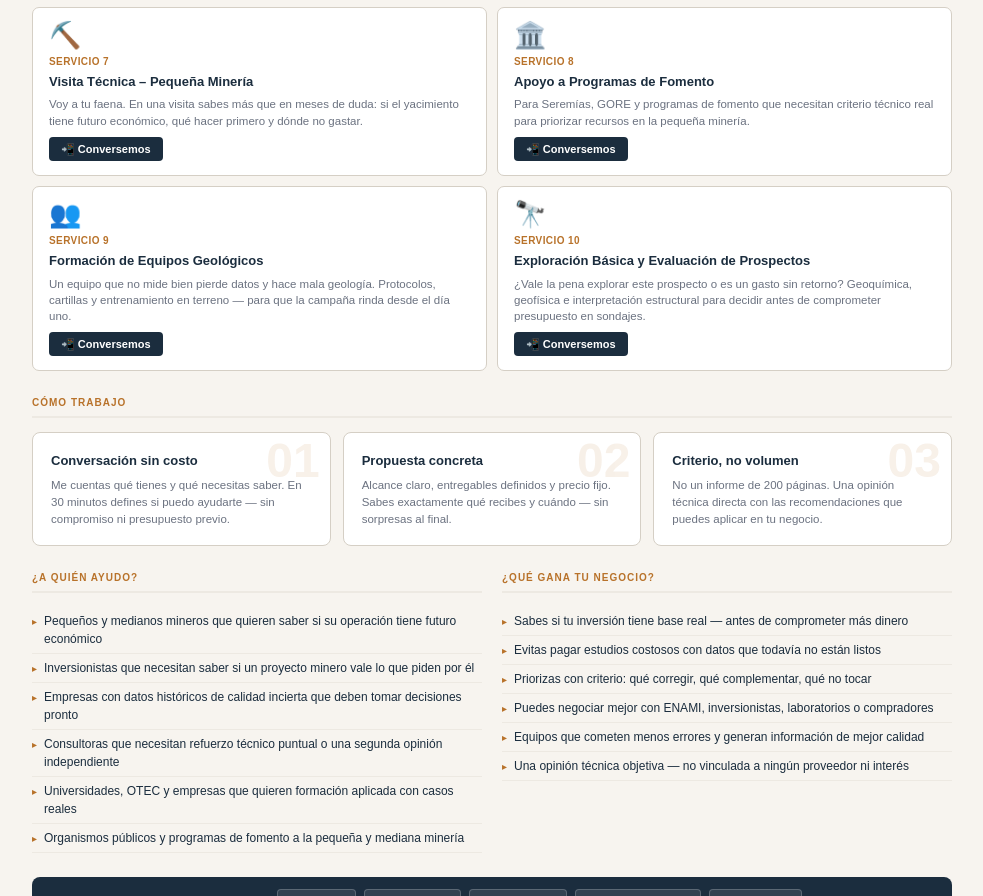
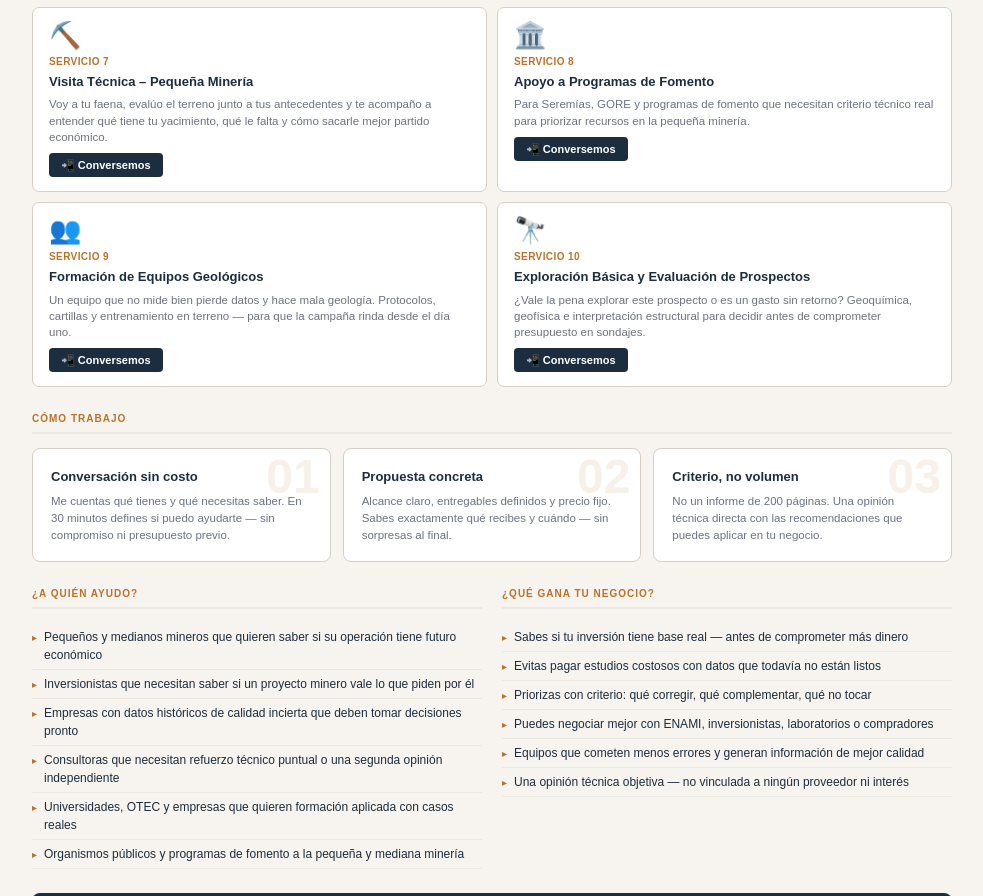
Before and after one commit to fpontigoc/pontigo-geo, a plain HTML site: page index.html in a window 1280 px wide. Shown: the part 993-1889 px from the top of the page, without its empty margins (148-1131 px from the left). Drawn offline with Linux system fonts and the light colour scheme.

Commit message:
Add files via upload

```diff
--- a/index.html
+++ b/index.html
@@ -187,7 +187,7 @@ body{font-family:Arial,sans-serif;background:var(--cream);color:var(--slate);fon
       <span class="srv-icon">⛏️</span>
       <div class="srv-num">Servicio 7</div>
       <div class="srv-title">Visita Técnica – Pequeña Minería</div>
-      <div class="srv-desc">Voy a tu faena. En una visita sabes más que en meses de duda: si el yacimiento tiene futuro económico, qué hacer primero y dónde no gastar.</div>
+      <div class="srv-desc">Voy a tu faena, evalúo el terreno junto a tus antecedentes y te acompaño a entender qué tiene tu yacimiento, qué le falta y cómo sacarle mejor partido económico.</div>
       <a class="srv-cta" href="https://wa.me/56991279171" target="_blank">📲 Conversemos</a>
     </div>
 
```
